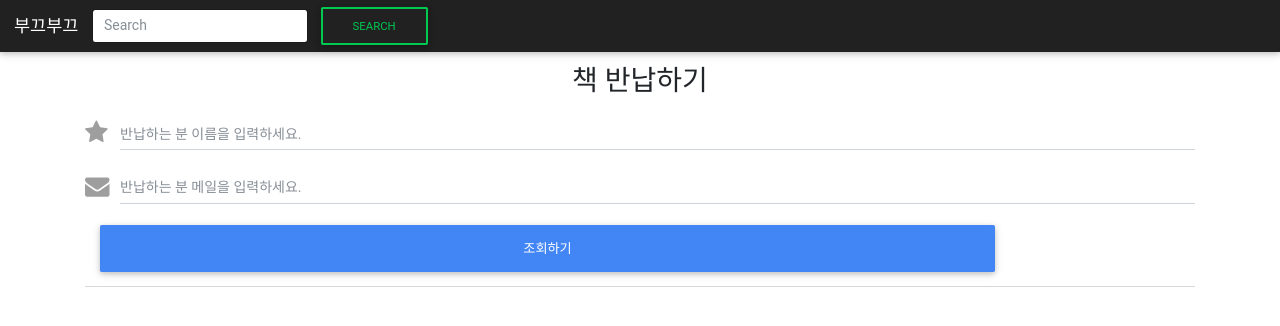
After one commit to it-tech-division/bookbook, a Flask app: page /returns in a window 1280 px wide. The commit adds this page. Shown: the top 326 px of the page. Run offline with Flask 2, Linux system fonts and the light colour scheme; some libraries are stand-ins or nearby versions.

Commit message:
template for returning book features

```diff
--- a/app.py
+++ b/app.py
@@ -27,6 +27,10 @@ def regist():
 	#query = request.form['query'].lower
 	#bookinfo = get_bookinfo(query)
 	return render_template('registBook.html')
+
+@app.route('/returns')
+def returns():
+	return render_template('returnBook.html')
 
 @app.route('/search', methods=['POST','GET'])
 def search():
@@ -69,6 +73,11 @@ def approve_book():
 	approve_booklog(query)
 	return redirect(url_for('index'))
 
+@app.route('/return_book', methods=['GET'])
+def return_book():
+    #TODO : 여기에 코드 입력하세요.
+    pass
+
 #@app.route('/books')
 #def books():
 #    return render_template('books.html', books=book_list)
--- a/templates/home.html
+++ b/templates/home.html
@@ -5,7 +5,7 @@
     <p class="lead text-muted">책장에서 잠자던 책들을 나누어 봅시다.</p>
     <p>
       <a href="/regist" class="btn btn-primary">책 등록하기</a>
-      <a href="#" class="btn btn-secondary">책 반납하기</a>
+      <a href="/returns" class="btn btn-secondary">책 반납하기</a>
     </p>
   </div>
 </section>
--- a/templates/modal.html
+++ b/templates/modal.html
@@ -32,7 +32,7 @@
 
 	 {% endblock %}
       <div class="modal-footer">
-        <button type="button" class="btn btn-primary" data-dismiss="modal">Close</button>
+        <button type="button" class="btn btn-primary" data-dismiss="modal">취소하기</button>
         <button type="submit" class="btn btn-primary">대여하기</button>
       </div>
 	  </form>
--- a/templates/registBook.html
+++ b/templates/registBook.html
@@ -73,7 +73,7 @@
     </div>
   </div>
   <div class="form-group">
-    <label for="inputAuthor" class="col-sm-2 cont
+    <label for="inputAuthor" class="col-sm-2 contol-lagel">저자</label>
     <div class="col-sm-10">
       <input type="text" class="form-control" id="author" name="author" placeholder="Author" readonly="true">
     </div>
--- /dev/null
+++ b/templates/returnBook.html
@@ -0,0 +1,93 @@
+{% extends 'layout.html' %} {% block body %}
+
+<script type="text/javascript" src="static/BarcodeReader.js"></script>
+
+<form class="form-horizontal" action="/return_book" method="post">
+
+      <p class="h2 text-center mb-4">책 반납하기</p>
+
+      <div class="md-form">
+        <i class="fa fa-star prefix grey-text"></i>
+        <input type="text" id="name" name="name" class="form-control" placeholder="반납하는 분 이름을 입력하세요.">
+      </div>
+
+      <div class="md-form">
+        <i class="fa fa-envelope prefix grey-text"></i>
+        <input type="text" id="email" name="email" class="form-control" placeholder="반납하는 분 메일을 입력하세요.">
+      </div>
+
+      <div class="form-group">
+        <div class="col-sm-10">
+          <button type="submit" class="btn btn-primary btn-lg btn-block">조회하기</button>
+        </div>
+      </div>
+      <hr color="#f0f0f5" width="100%" align="center">
+
+      <!--
+      <div class="text-center">
+        <button class="btn btn-default">Login</button>
+      </div>
+
+      <div class="text-center">
+        <button class="btn btn-default" onclick="return SearchBook();">직접 입력</button>
+      </div>
+      //-->
+
+    <div class="row">
+      {% for book in books %}
+
+      <div class="col-sm-12">
+        <div class="well well-sm">
+          <div class="row">
+            <div class="col-4">
+              <a href="{{book.link}}"><img src="{{book.image}}?type=m106" alt="book-cover" class="rounded img-responsive" /></a>
+            </div>
+            <div class="col-8">
+              <p>
+              {{book.title}}<p>
+              <small>{{book.author}}<br>{{book.created_date}}</small>
+              <div class="col">
+			    {% include 'modal.html' %}
+                <button class="btn btn-primary float-right btn-sm" data-toggle="modal" data-target="#{{book.book_no}}" >반납하기</button>
+              </div>
+            </div>
+          </div>
+          <hr />
+        </div>
+      </div>
+
+      {% endfor %}
+
+
+      <!--
+  <hr color="#f0f0f5" width="100%" align="center">
+  <div class="form-group">
+    <label for="inputBookName" class="col-sm-2 control-label">도서명</label>
+    <div class="col-sm-10">
+      <input type="text" class="form-control" id="title" name="title" placeholder="Book Name" readonly="true">
+    </div>
+  </div>
+  <div class="form-group">
+    <label for="inputAuthor" class="col-sm-2 cont
+    <div class="col-sm-10">
+      <input type="text" class="form-control" id="author" name="author" placeholder="Author" readonly="true">
+    </div>
+  </div>
+  <div class="form-group">
+    <label for="inputDetail" class="col-sm-2 control-label">상세내용</label>
+    <div class="col-sm-10">
+      <textarea class="form-control" id="description" name="description" placeholder="Detail" readonly rows="5"></textarea>
+    </div>
+  </div>
+  <input type="hidden" id="image" name="image" value="">
+  <input type="hidden" id="link" name="link" value="">
+
+  <div class="form-group">
+    <div class="col-sm-10">
+      <button type="submit" class="btn btn-primary btn-lg btn-block">등록하기</button>
+    </div>
+  </div>
+  //-->
+</form>
+
+{% endblock %}
```
